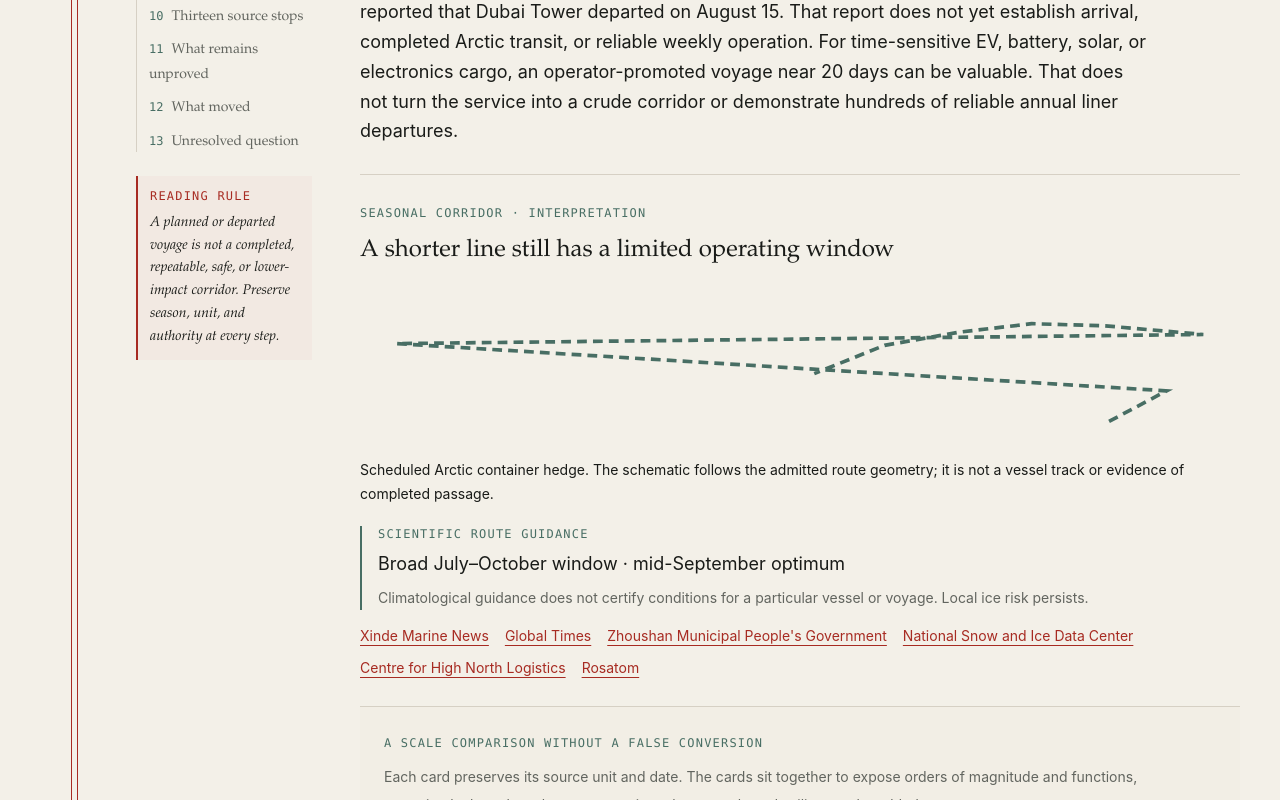
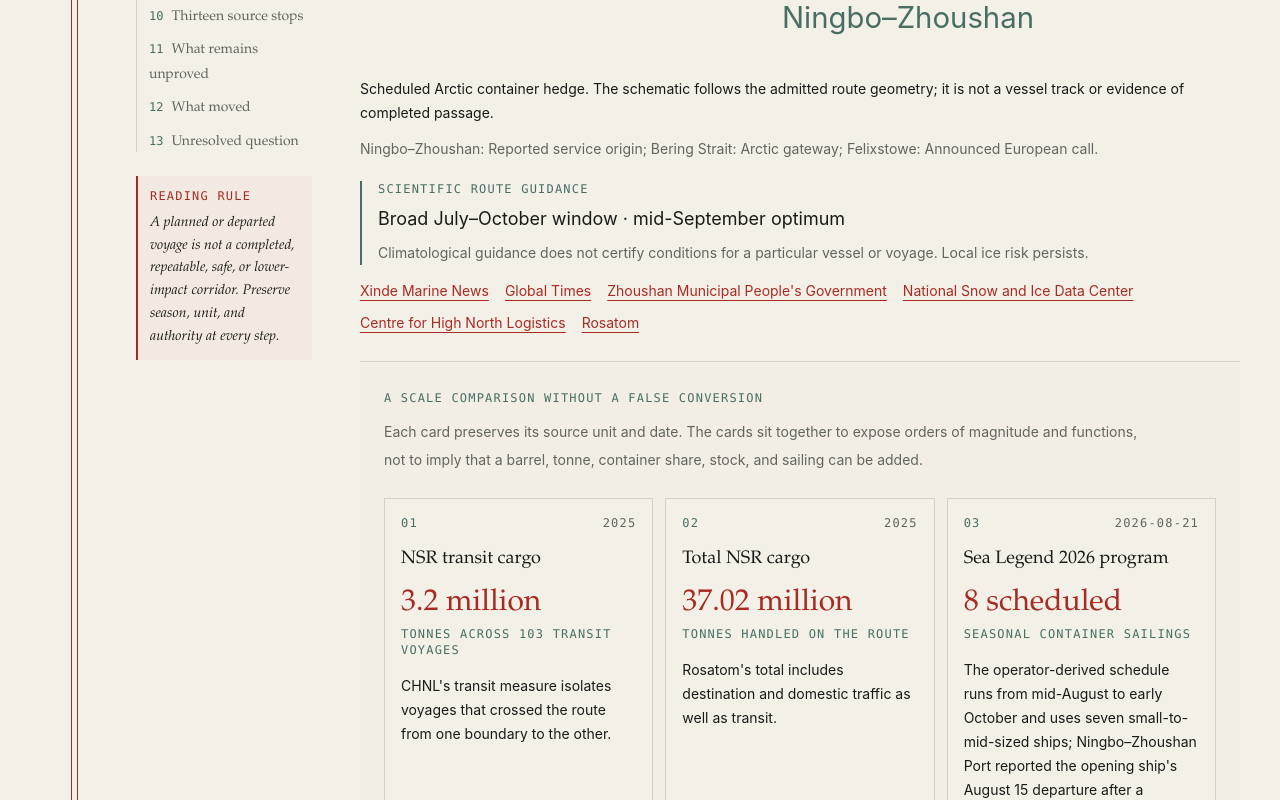
Before and after one commit to JovaniPink/Mainland-Dispatch, a Next.js app: page /notebook/the-arctic-is-not-a-shortcut in a window 1280 px wide. Shown: the part 1240-2040 px from the top of the page. Built offline with nearby package versions, Linux system fonts and the light colour scheme.

Commit message:
fix: resolve editorial preview accessibility and figure layout findings

```diff
--- a/src/app/notebook/the-arctic-is-not-a-shortcut/page.tsx
+++ b/src/app/notebook/the-arctic-is-not-a-shortcut/page.tsx
@@ -69,11 +69,11 @@ export default function TheArcticIsNotAShortcutPage() {
           <NotebookSectionHeading id="scale" eyebrow="No common denominator">
             Three measures that cannot become one score
           </NotebookSectionHeading>
+          <div className="mt-7">
+            <ArcticCorridorFigure entry={entry} />
+          </div>
           <div className="mt-6">
             <NotebookProse paragraphs={entry.sections.scale} />
-          </div>
-          <div className="mt-7">
-            <ArcticCorridorFigure entry={entry} />
           </div>
         </section>
 
--- a/src/app/notebook/what-gets-through/page.tsx
+++ b/src/app/notebook/what-gets-through/page.tsx
@@ -67,15 +67,15 @@ export default function WhatGetsThroughPage() {
           >
             The circulation lens
           </NotebookSectionHeading>
-          <div className="mt-6">
-            <NotebookProse paragraphs={entry.sections.lens} />
-          </div>
 
           <div className="mt-9">
             <CirculationGatesFigure
               gates={entry.gates}
               sources={entry.sourceTrail}
             />
+          </div>
+          <div className="mt-6">
+            <NotebookProse paragraphs={entry.sections.lens} />
           </div>
 
           <div className="mt-10">
--- a/src/app/notebook/where-does-origin-change/page.tsx
+++ b/src/app/notebook/where-does-origin-change/page.tsx
@@ -19,8 +19,8 @@ import { notebookArticleJsonLd, notebookArticleMetadata } from "@/lib/seo";
 
 const pagePath = `/notebook/${entry.slug}`;
 const sectionLinks = [
+  ["trade", "The four proof gates"],
   ["frame", "Origin is a sequence"],
-  ["trade", "The four proof gates"],
   ["admission", "Canadian admission"],
   ["production", "Production evidence"],
   ["qualification", "USMCA qualification"],
@@ -61,15 +61,6 @@ export default function WhereDoesOriginChangePage() {
         contentClassName="lg:max-w-[62rem]"
       >
         <section className="mt-12">
-          <NotebookSectionHeading id="frame" eyebrow="The evidentiary frame">
-            Origin is a sequence, not a direction of travel
-          </NotebookSectionHeading>
-          <div className="mt-6">
-            <NotebookProse paragraphs={entry.sections.frame} />
-          </div>
-        </section>
-
-        <section className="mt-12">
           <NotebookSectionHeading id="trade" eyebrow="Four separate records">
             Crossing one gate does not complete the next
           </NotebookSectionHeading>
@@ -80,6 +71,15 @@ export default function WhereDoesOriginChangePage() {
               pressure={entry.tradePressure}
               frames={entry.tradeFrames}
             />
+          </div>
+        </section>
+
+        <section className="mt-12">
+          <NotebookSectionHeading id="frame" eyebrow="The evidentiary frame">
+            Origin is a sequence, not a direction of travel
+          </NotebookSectionHeading>
+          <div className="mt-6">
+            <NotebookProse paragraphs={entry.sections.frame} />
           </div>
         </section>
 
--- a/src/app/notebook/who-absorbs-the-shock/page.tsx
+++ b/src/app/notebook/who-absorbs-the-shock/page.tsx
@@ -73,14 +73,15 @@ export default function WhoAbsorbsTheShockPage() {
           >
             Five stages, not one cause
           </NotebookSectionHeading>
-          <div className="mt-6">
-            <NotebookProse paragraphs={entry.sections.mechanism} />
-          </div>
+
           <div className="mt-8">
             <AdjustmentChainFigure
               steps={entry.mechanismSteps}
               sources={entry.sourceTrail}
             />
+          </div>
+          <div className="mt-6">
+            <NotebookProse paragraphs={entry.sections.mechanism} />
           </div>
         </section>
 
--- a/src/components/notebook/arctic-corridor-figure.tsx
+++ b/src/components/notebook/arctic-corridor-figure.tsx
@@ -8,7 +8,9 @@ export function ArcticCorridorFigure({
   entry: ArcticRouteNotebookEntry;
 }) {
   const route = entry.routes[0];
-  const xs = route.path.map(([x]) => x);
+  // Keep the antimeridian continuous in this schematic; source coordinates stay unchanged.
+  const longitude = (x: number) => (x < 0 ? x + 360 : x);
+  const xs = route.path.map(([x]) => longitude(x));
   const ys = route.path.map(([, y]) => y);
   const minX = Math.min(...xs),
     maxX = Math.max(...xs);
@@ -17,7 +19,7 @@ export function ArcticCorridorFigure({
   const points = route.path
     .map(
       ([x, y]) =>
-        `${30 + ((x - minX) / (maxX - minX || 1)) * 660},${110 - ((y - minY) / (maxY - minY || 1)) * 80}`
+        `${30 + ((longitude(x) - minX) / (maxX - minX || 1)) * 660},${110 - ((y - minY) / (maxY - minY || 1)) * 80}`
     )
     .join(" ");
   return (
@@ -34,7 +36,7 @@ export function ArcticCorridorFigure({
         </span>
       </figcaption>
       <svg
-        viewBox="0 0 720 140"
+        viewBox="0 0 720 180"
         aria-hidden="true"
         className="mt-5 w-full text-jade"
       >
@@ -45,10 +47,38 @@ export function ArcticCorridorFigure({
           strokeWidth="3"
           strokeDasharray="8 5"
         />
+        {route.points.map((point) => {
+          const x =
+            30 +
+            ((longitude(point.coordinates[0]) - minX) / (maxX - minX || 1)) *
+              660;
+          const y =
+            110 - ((point.coordinates[1] - minY) / (maxY - minY || 1)) * 80;
+          return (
+            <g key={point.id}>
+              <circle cx={x} cy={y} r="5" fill="currentColor" />
+              <text
+                x={x}
+                y={y + 30}
+                fontSize="24"
+                textAnchor={x > 600 ? "end" : x < 100 ? "start" : "middle"}
+                fill="currentColor"
+              >
+                {point.label}
+              </text>
+            </g>
+          );
+        })}
       </svg>
       <p className="text-sm leading-6">
         {route.label}. The schematic follows the admitted route geometry; it is
         not a vessel track or evidence of completed passage.
+      </p>
+      <p className="mt-3 text-sm leading-6 text-ink-muted">
+        {route.points
+          .map((point) => `${point.label}: ${point.role}`)
+          .join("; ")}
+        .
       </p>
       <div className="mt-5 border-l-2 border-jade pl-4">
         <p className="font-mono text-xs uppercase tracking-widest text-jade">
--- a/src/components/notebook/chokepoint-portfolio-map.tsx
+++ b/src/components/notebook/chokepoint-portfolio-map.tsx
@@ -562,7 +562,7 @@ export function ChokepointPortfolioMap({
               <strong className="mt-3 block font-serif text-lg leading-snug">
                 {route.label}
               </strong>
-              <span className="mt-2 block text-xs leading-5 text-ink-muted">
+              <span className="mt-2 block text-sm leading-6 text-ink-muted">
                 {route.scale}
               </span>
               <span className="mt-3 block text-sm leading-6">
@@ -590,7 +590,7 @@ export function ChokepointPortfolioMap({
                 {selectedPoint?.note ?? selectedRoute.reading}
               </p>
               {!selectedPoint && (
-                <p className="mt-4 border-l-2 border-signal pl-3 text-xs leading-6 text-ink-muted">
+                <p className="mt-4 border-l-2 border-signal pl-3 text-sm leading-6 text-ink-muted">
                   {selectedRoute.caveat}
                 </p>
               )}
@@ -629,7 +629,7 @@ export function ChokepointPortfolioMap({
                 A shorter line is not automatically a safer, larger, or more
                 reliable route.
               </p>
-              <p className="mt-4 text-xs leading-6 text-ink-muted">
+              <p className="mt-4 text-sm leading-6 text-ink-muted">
                 Select any corridor to see its function, measurement, and hard
                 limit without loading the basemap.
               </p>
--- a/src/components/notebook/economic-signals-figure.tsx
+++ b/src/components/notebook/economic-signals-figure.tsx
@@ -69,30 +69,6 @@ export function EconomicSignalsFigure({
           coverage, alternative reading, and source limit.
         </span>
       </figcaption>
-
-      <section
-        aria-labelledby="economic-signals-source-roles"
-        className="mt-6 border-y border-rule py-4"
-      >
-        <h3
-          id="economic-signals-source-roles"
-          className="font-mono text-xs uppercase tracking-widest text-jade"
-        >
-          Source roles
-        </h3>
-        <dl className="mt-3 grid gap-3 sm:grid-cols-2">
-          {sourceRoles.map((role) => (
-            <div key={role.label} className="min-w-0">
-              <dt className="font-mono text-xs uppercase tracking-widest text-ink">
-                {role.label}
-              </dt>
-              <dd className="mt-1 text-sm leading-6 text-ink-muted">
-                {role.note}
-              </dd>
-            </div>
-          ))}
-        </dl>
-      </section>
 
       <ol className="mt-6 grid gap-6">
         {indicators.map((indicator, index) => (
@@ -270,6 +246,29 @@ export function EconomicSignalsFigure({
           </li>
         ))}
       </ol>
+      <section
+        aria-labelledby="economic-signals-source-roles"
+        className="mt-6 border-y border-rule py-4"
+      >
+        <h3
+          id="economic-signals-source-roles"
+          className="font-mono text-xs uppercase tracking-widest text-jade"
+        >
+          Source roles
+        </h3>
+        <dl className="mt-3 grid gap-3 sm:grid-cols-2">
+          {sourceRoles.map((role) => (
+            <div key={role.label} className="min-w-0">
+              <dt className="font-mono text-xs uppercase tracking-widest text-ink">
+                {role.label}
+              </dt>
+              <dd className="mt-1 text-sm leading-6 text-ink-muted">
+                {role.note}
+              </dd>
+            </div>
+          ))}
+        </dl>
+      </section>
     </figure>
   );
 }
--- a/src/components/notebook/maritime-risk-graphics.tsx
+++ b/src/components/notebook/maritime-risk-graphics.tsx
@@ -44,7 +44,7 @@ export function MaritimeScaleCards({
               {metric.unit}
             </p>
             <p className="mt-4 text-sm leading-6">{metric.reading}</p>
-            <p className="mt-auto border-t border-rule pt-4 text-xs leading-6 text-ink-muted">
+            <p className="mt-auto border-t border-rule pt-4 text-sm leading-6 text-ink-muted">
               <strong className="text-ink">Do not overread:</strong>{" "}
               {metric.caveat}
             </p>
@@ -77,7 +77,7 @@ export function PortfolioLogic() {
           >
             <span className="font-mono text-xs text-signal">{number}</span>
             <strong className="mt-3 block font-serif text-lg">{title}</strong>
-            <span className="mt-2 block text-xs leading-5 text-ink-muted">
+            <span className="mt-2 block text-sm leading-6 text-ink-muted">
               {functionLabel}
             </span>
             {index < layers.length - 1 && (
@@ -89,7 +89,7 @@ export function PortfolioLogic() {
           </div>
         ))}
       </div>
-      <p className="mt-3 text-xs leading-6 text-ink-muted">
+      <p className="mt-3 text-sm leading-6 text-ink-muted">
         Failure in one layer increases the burden on the others. None of these
         instruments independently reproduces the capacity or function of the
         original chokepoint.
--- a/src/components/notebook/notebook-audio-facade.tsx
+++ b/src/components/notebook/notebook-audio-facade.tsx
@@ -103,12 +103,7 @@ export function NotebookAudioFacade({
             </div>
           </div>
         ) : (
-          <button
-            type="button"
-            onClick={() => send({ type: "CONSENT" })}
-            className="group grid min-h-64 w-full content-center justify-items-start gap-4 p-6 text-left sm:p-8"
-            aria-label={`Load external audio: ${title}`}
-          >
+          <div className="grid min-h-64 w-full content-center justify-items-start gap-4 p-6 text-left sm:p-8">
             <span className="font-mono text-xs uppercase tracking-[0.2em] text-[#9ab9af]">
               Listen at source - consent required
             </span>
@@ -124,17 +119,22 @@ export function NotebookAudioFacade({
                 ? "Publisher transcript available"
                 : `No publisher transcript available when reviewed ${audio.reviewedAt}`}
             </span>
-            <span className="border border-[#f3f0e8]/40 px-3 py-2 font-mono text-xs uppercase tracking-widest">
+            <button
+              type="button"
+              onClick={() => send({ type: "CONSENT" })}
+              aria-label={`Load external audio: ${title}`}
+              className="border border-[#f3f0e8]/40 px-3 py-2 font-mono text-xs uppercase tracking-widest"
+            >
               Load external audio
-            </span>
-            <span className="max-w-xl text-xs leading-5 text-[#c9cec9]">
+            </button>
+            <span className="max-w-xl text-sm leading-6 text-[#c9cec9]">
               No {audio.publisher} audio request is made until you choose to
               load it.
             </span>
-          </button>
+          </div>
         )}
       </div>
-      <p className="mt-2 text-xs leading-5 text-ink-muted" aria-live="polite">
+      <p className="mt-2 text-sm leading-6 text-ink-muted" aria-live="polite">
         {audioStatus[state.value]}
       </p>
     </section>
--- a/src/components/notebook/notebook-components.tsx
+++ b/src/components/notebook/notebook-components.tsx
@@ -62,7 +62,7 @@ export function NotebookFormats({ formats }: { formats: NotebookFormat[] }) {
           <span className="mt-1 font-mono text-xs uppercase tracking-widest text-ink-muted">
             Retrieved {format.retrievedAt}
           </span>
-          <span className="mt-4 text-xs leading-relaxed text-ink-muted">
+          <span className="mt-4 text-sm leading-relaxed text-ink-muted">
             {format.note}
           </span>
         </a>
--- a/src/components/notebook/promise-ledger-figure.tsx
+++ b/src/components/notebook/promise-ledger-figure.tsx
@@ -53,9 +53,11 @@ export function PromiseLedgerFigure({
               <p className="font-mono text-xs text-jade">
                 Unresolved verification
               </p>
-              <p className="mt-3 text-sm leading-6">
-                {item.whatRemainsUnknown.join(" ")}
-              </p>
+              <ul className="mt-3 list-disc space-y-2 pl-4 text-sm leading-6">
+                {item.whatRemainsUnknown.map((question) => (
+                  <li key={question}>{question}</li>
+                ))}
+              </ul>
               <FigureSources ids={item.sourceIds} sources={entry.sourceTrail} />
             </div>
           </li>
--- a/src/components/notebook/what-to-watch.tsx
+++ b/src/components/notebook/what-to-watch.tsx
@@ -133,7 +133,10 @@ export function WhatToWatch({ entry }: { entry: EvidenceWatchNotebookEntry }) {
         </div>
 
         <dl className="mt-5 grid gap-5">
-          <div className="grid gap-4 border-b border-rule pb-5 sm:grid-cols-3">
+          <div>
+            <dt className="sr-only">Baseline details</dt>
+            <dd>
+              <dl className="grid gap-4 border-b border-rule pb-5 sm:grid-cols-3">
                 <div>
                   <dt className="font-mono text-xs uppercase tracking-widest text-jade">
                     Responsible actor
@@ -158,6 +161,8 @@ export function WhatToWatch({ entry }: { entry: EvidenceWatchNotebookEntry }) {
                     {selected.deliveryWindow}
                   </dd>
                 </div>
+              </dl>
+            </dd>
           </div>
           <div>
             <dt className="font-mono text-xs uppercase tracking-widest text-jade">
@@ -245,7 +250,10 @@ export function WhatToWatch({ entry }: { entry: EvidenceWatchNotebookEntry }) {
             label="What remains unknown"
             items={selected.whatRemainsUnknown}
           />
-          <div className="grid gap-5 sm:grid-cols-2">
+          <div>
+            <dt className="sr-only">Assessment tests</dt>
+            <dd>
+              <dl className="grid gap-5 sm:grid-cols-2">
                 <WatchList
                   label="Would strengthen the assessment"
                   items={selected.wouldStrengthen}
@@ -254,6 +262,8 @@ export function WhatToWatch({ entry }: { entry: EvidenceWatchNotebookEntry }) {
                   label="Would weaken the assessment"
                   items={selected.wouldWeaken}
                 />
+              </dl>
+            </dd>
           </div>
           <div>
             <dt className="font-mono text-xs uppercase tracking-widest text-jade">
```
Lines whose indentation alone changed are shown as unchanged.
